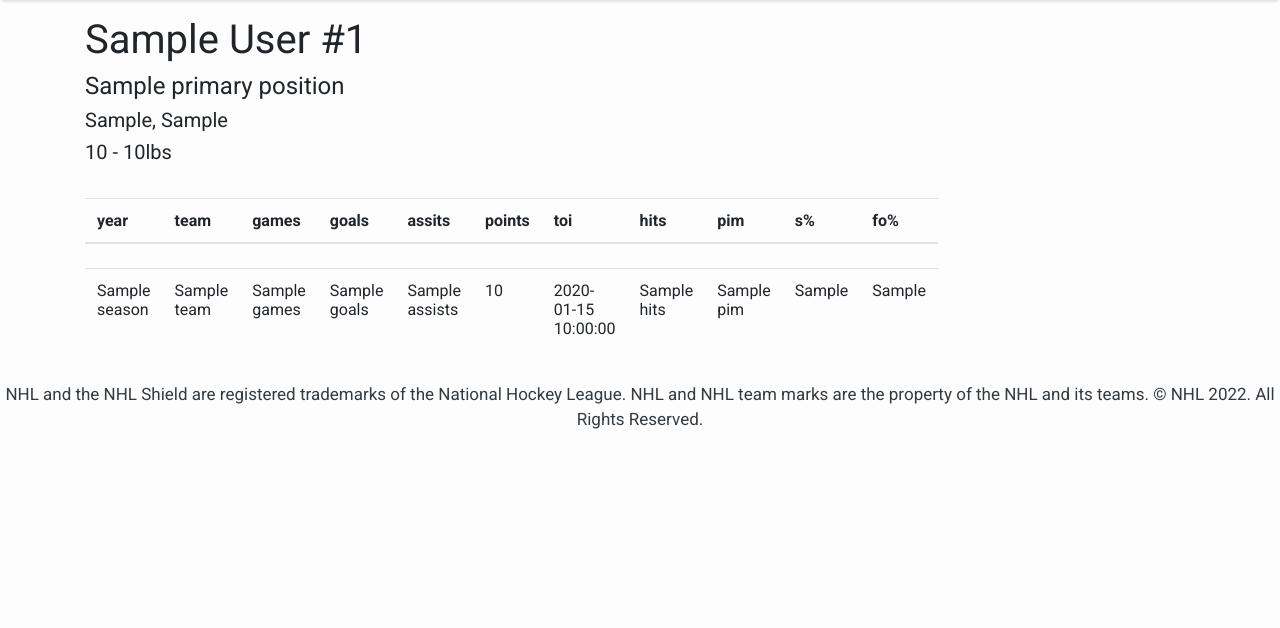
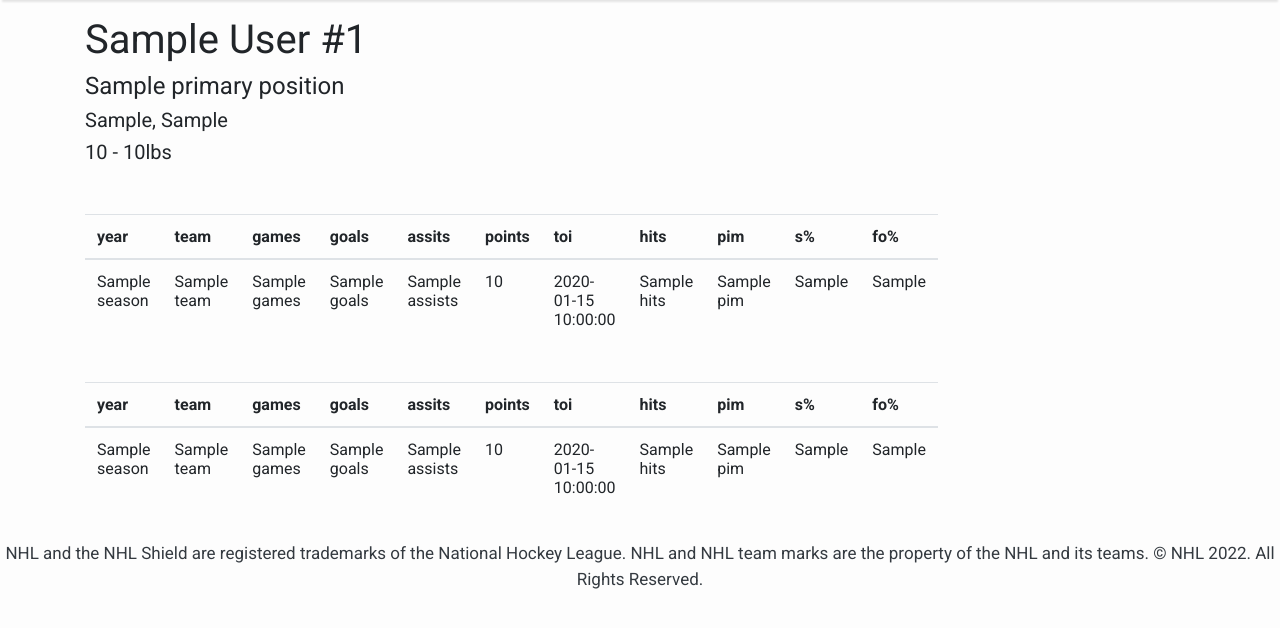
Before and after one commit to leoflewis/mn-wild-tracking, a Python web app: template wildstats/dataservice/templates/player.html in a window 1280 px wide. Shown: the part 58-686 px from the top of the page. Run offline with Jinja, Linux system fonts and the light colour scheme; the template is opened without the code that fills it: most values are stand-ins (such as "Sample title", 1, 10 or a date in 2020); some libraries are stand-ins or nearby versions.

Commit message:
added season totals for players

```diff
--- a/wildstats/dataservice/templates/player.html
+++ b/wildstats/dataservice/templates/player.html
@@ -11,6 +11,42 @@
                 <h5>{{person.birthCity}}, {{person.birthCountry}}</h4>
                 <h5>{{person.height}} - {{person.weight}}lbs</h5>
             {% endfor %}
+            <br>
+            <div>
+                <table class="table">
+                    <table class="table">
+                        <thead>
+                        <tr>
+                            <th scope="col">year</th>
+                            <th scope="col">team</th>
+                            <th scope="col">games</th>
+                            <th scope="col">goals</th>
+                            <th scope="col">assits</th>
+                            <th scope="col">points</th>
+                            <th scope="col">toi</th>
+                            <th scope="col">hits</th>
+                            <th scope="col">pim</th>
+                            <th scope="col">s%</th>
+                            <th scope="col">fo%</th>
+                        </tr>
+                        </thead>
+                        <tbody>
+                            <tr>
+                                <td>{{current_season.season}}</td>
+                                <td>{{current_season.team.name}}</td>
+                                <td>{{current_season.stat.games}}</td>
+                                <td>{{current_season.stat.goals}}</td>
+                                <td>{{current_season.stat.assists}}</td>
+                                <td>{{current_season.stat.points}}</td>
+                                <td>{{current_season.stat.timeOnIce}}</td>
+                                <td>{{current_season.stat.hits}}</td>
+                                <td>{{current_season.stat.pim}}</td>
+                                <td>{{current_season.stat.shotPct}}</td>
+                                <td>{{current_season.stat.faceOffPct}}</td>
+                            </tr>
+                        </tbody>
+                    </table>
+            </div>
             <br>
             <div>
                     <table class="table">
@@ -30,8 +66,6 @@
                         </tr>
                         </thead>
                         <tbody>
-
-                        <th scope="row"></th>
                         {% for stat in stats %}
                         {% for x in stat.splits %}
                         <tr>
--- a/wildstats/dataservice/views.py
+++ b/wildstats/dataservice/views.py
@@ -22,8 +22,8 @@ def roster(request):
 def player(request, player_id):
     player = Player().get_player(player_id)
     stats = Player().get_player_stats(player_id)
-    context ={"player": player, "stats": stats['stats']}
-    print(player['people'][0]['primaryPosition']['type'])
+    current_season = stats['stats'][0]['splits'][len(stats['stats'][0]['splits'])-1]
+    context ={"player": player, "stats": stats['stats'], "current_season": current_season}
     if(player['people'][0]['primaryPosition']['type']) != 'Goalie':
         return render(request, "../templates/player.html", context)
     else:
```
